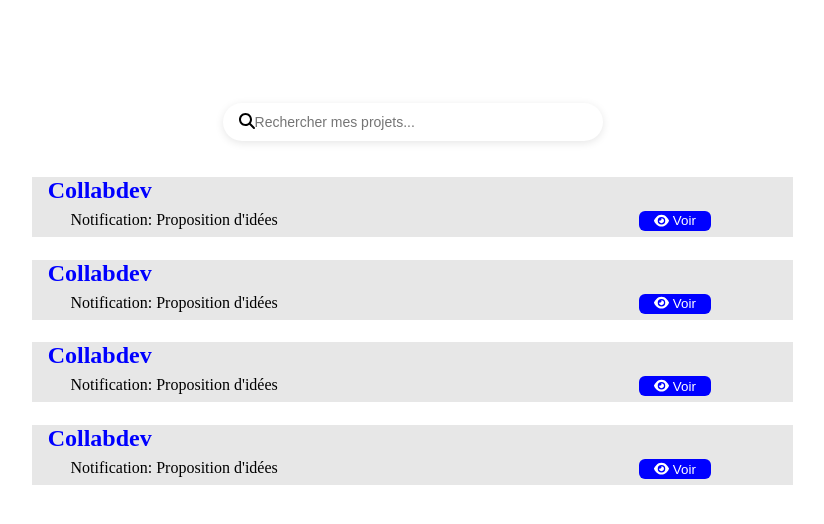
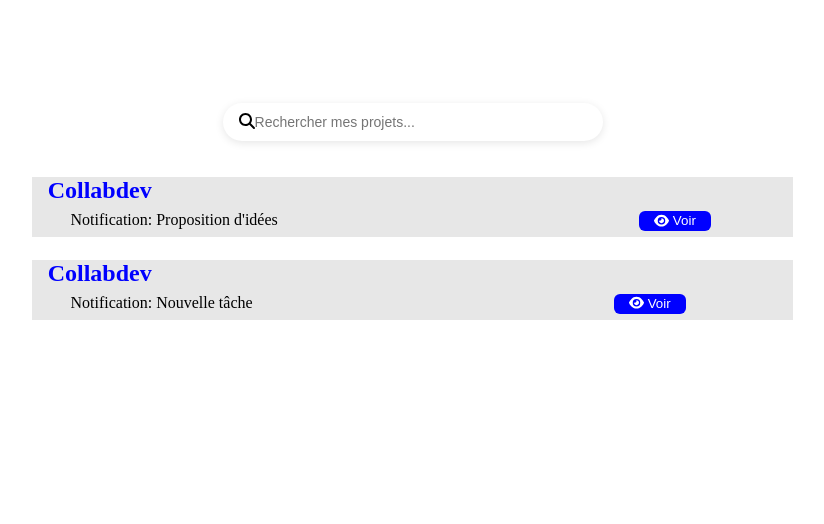
Before and after one commit to Deku5005/FrontendAngular, an Angular app: page / in a window 1280 px wide. Shown: the top 524 px of the page, without its empty margins (221-1045 px from the left). Built offline with nearby package versions, Linux system fonts and the light colour scheme.

Commit message:
Ajout du modal de la notification

```diff
--- /dev/null
+++ b/src/app/features/coponents-contributeurs/notifications/modal-notification/modal-notification.css
@@ -0,0 +1,89 @@
+.overlay {
+  position: fixed;
+  top: 0;
+  left: 0;
+  width: 100%;
+  height: 100%;
+  background: rgba(0,0,0,0.5);
+  z-index: 1000;
+  display: flex;
+  justify-content: center;
+  align-items: center;
+}
+
+.modal {
+  background: white;
+  width: 400px;
+  border-radius: 8px;
+  overflow: hidden;
+}
+
+.modal-header {
+  background: rgb(26, 82, 238);
+  color: white;
+  padding: 10px;
+  display: flex;
+  justify-content: space-between; /* espace entre titre et bouton */
+
+  align-items: center;
+}
+
+.notif{
+text-align: center;
+
+}
+.close-btn {
+  background: white;
+  border: none;
+  font-size: 20px;
+  font-weight: bold;
+  color: rgb(0, 0, 0);
+  cursor: pointer;
+  height: 20%;
+}
+
+.modal-body {
+  padding: 15px;
+  font-size: 14px;
+}
+
+
+
+/*
+.overlay {
+  position: fixed;
+  top: 0;
+  left: 0;
+  width: 100%;
+  height: 100%;
+  background: rgba(0,0,0,0.5);
+  z-index: 1000;
+  display: flex;
+  justify-content: center;
+  align-items: center;
+}
+
+.modal {
+  background: white;
+  width: 400px;
+  border-radius: 8px;
+  overflow: hidden;
+}
+
+.modal-header {
+  background: rgb(26, 82, 238);
+  color: white;
+  padding: 10px;
+  display: flex;
+  justify-content: space-between;
+  align-items: center;
+}
+
+.close-btn {
+  background: white;
+  border: none;
+  font-size: 18px;
+  cursor: pointer;
+}
+
+.modal-body {  /* ← Fix: "modal-body" au lieu de "modal-body" */
--- /dev/null
+++ b/src/app/features/coponents-contributeurs/notifications/modal-notification/modal-notification.html
@@ -0,0 +1,26 @@
+
+<div class="overlay" *ngIf="visible">
+  <div class="modal">
+    <div class="modal-header">
+      <h2 class="notif">Notification</h2>
+      <button class="close-btn" (click)="fermer()">X</button>
+    </div>
+    <div class="modal-body">
+      <p><strong>Notification :</strong> {{ notification?.titre }}</p>
+      <p>{{ notification?.detail }}</p>
+    </div>
+  </div>
+</div>
+
+<!-- <div class="overlay" *ngIf="visible">
+  <div class="modal">
+    <div class="modal-header">
+      <button class="close-btn" (click)="fermer()">X</button>
+      <h2>Notification</h2>
+    </div>
+    <div class="modal-body">
+      <p><strong>Notification :</strong> {{ notification?.titre }}</p>
+      <p>{{ notification?.detail }}</p>
+    </div>
+  </div>
+</div> -->
--- /dev/null
+++ b/src/app/features/coponents-contributeurs/notifications/modal-notification/modal-notification.ts
@@ -0,0 +1,22 @@
+import { Component, Input, Output, EventEmitter } from '@angular/core';
+import { CommonModule  } from '@angular/common';
+
+@Component({
+  selector: 'app-modal-notification',
+  templateUrl: './modal-notification.html',
+  styleUrls: ['./modal-notification.css'],
+  imports: [CommonModule]
+
+})
+export class ModalNotificationComponent {
+  @Input() notification: any;
+  @Input() visible: boolean = false;
+  @Output() close = new EventEmitter<void>();
+
+  fermer() {
+    this.close.emit();
+  }
+}
+function NgModule(arg0: { declarations: any[]; imports: any[]; }): (target: typeof ModalNotificationComponent) => void | typeof ModalNotificationComponent {
+  throw new Error('Function not implemented.');
+}
--- a/src/app/features/coponents-contributeurs/notifications/notifications.css
+++ b/src/app/features/coponents-contributeurs/notifications/notifications.css
@@ -47,7 +47,8 @@ h2{
   background-color: blue;
   color: white;
   border: none;
-  border-radius: 6px;;
+  border-radius: 6px;
+  cursor: pointer;
 }
 
 a{
--- a/src/app/features/coponents-contributeurs/notifications/notifications.html
+++ b/src/app/features/coponents-contributeurs/notifications/notifications.html
@@ -1,4 +1,53 @@
+<div id="container">
+  <div id="haut">
+    <app-search-bar></app-search-bar>
+  </div>
 
+  <div id="milieu">
+    <div *ngFor="let notif of notifications" id="premier">
+      <h2>Collabdev</h2>
+      <div id="second">
+        <p>Notification: {{ notif.titre }}</p>
+        <button id="voir" (click)="ouvrirModal(notif)">
+          <fa-icon [icon]="faEye"></fa-icon> Voir
+        </button>
+      </div>
+    </div>
+  </div>
+</div>
+
+<!-- Ici, on appelle le composant Modal -->
+<app-modal-notification
+  [notification]="notificationSelectionnee"
+  [visible]="modalVisible"
+  (close)="fermerModal()">
+</app-modal-notification>
+
+
+<!--
+<div id="container">
+  <div id="haut">
+     <app-search-bar/>
+
+  </div>
+
+
+
+  <div id="milieu">
+    <div id="premier">
+      <h2>Collabdev</h2>
+      <div id="second">
+        <p>Notification: Proposition d'idées</p>
+        <button id="voir"> <fa-icon [icon]="faEye"></fa-icon> Voir</button>
+      </div>
+    </div>
+
+    <div id="premier">
+      <h2>Collabdev</h2>
+      <div id="second">
+        <p>Notification: Proposition d'idées</p>
+        <button id="voir"> <fa-icon [icon]="faEye"></fa-icon> Voir</button>
+      </div>
 <div id="container">
   <div id="haut">
      <app-search-bar/>
@@ -43,3 +92,37 @@
 
 
 </div>
+
+
+
+
+
+
+
+    </div>
+
+    <div id="premier">
+      <h2>Collabdev</h2>
+      <div id="second">
+        <p>Notification: Proposition d'idées</p>
+        <button id="voir"> <fa-icon [icon]="faEye"></fa-icon> Voir</button>
+      </div>
+    </div>
+
+    <div id="premier">
+      <h2>Collabdev</h2>
+      <div id="second">
+        <p>Notification: Proposition d'idées</p>
+        <button id="voir"> <fa-icon [icon]="faEye"></fa-icon> Voir</button>
+      </div>
+    </div>
+  </div>
+
+
+</div>
+
+
+
+
+
+ -->
--- a/src/app/features/coponents-contributeurs/notifications/notifications.ts
+++ b/src/app/features/coponents-contributeurs/notifications/notifications.ts
@@ -7,12 +7,13 @@ import { FontAwesomeModule,FaConfig} from '@fortawesome/angular-fontawesome';
 import { SearchBar } from '../dasboard-contributeur-section/search-bar/search-bar';
 import { faArrowRight, faEye,faHome , faArrowLeft} from '@fortawesome/free-solid-svg-icons';
 import { Location } from '@angular/common';
+import { ModalNotificationComponent } from './modal-notification/modal-notification';
 
 
 
 @Component({
   selector: 'app-notifications',
-  imports: [ FormsModule, CommonModule,RouterOutlet,FontAwesomeModule,SearchBar],
+  imports: [ FormsModule, CommonModule,FontAwesomeModule,SearchBar, ModalNotificationComponent],
   templateUrl: './notifications.html',
   styleUrls: ['./notifications.css']
 })
@@ -29,4 +30,22 @@ export class NotificationsComponent  {
       this.location.back();
       alert("Retour bien recu")
      }
+
+     modalVisible = false;
+  notificationSelectionnee: any = null;
+
+  notifications = [
+    { titre: "Proposition d'idées", detail: "Voici le détail de la proposition..." },
+    { titre: "Nouvelle tâche", detail: "Vous avez une nouvelle tâche assignée." },
+  ];
+
+  ouvrirModal(notification: any) {
+    this.notificationSelectionnee = notification;
+    this.modalVisible = true;
   }
+
+  fermerModal() {
+    this.modalVisible = false;
+  }
+
+  }
```
Also changed, not shown: 1 other file (tests, documents, lock files or other folders).
